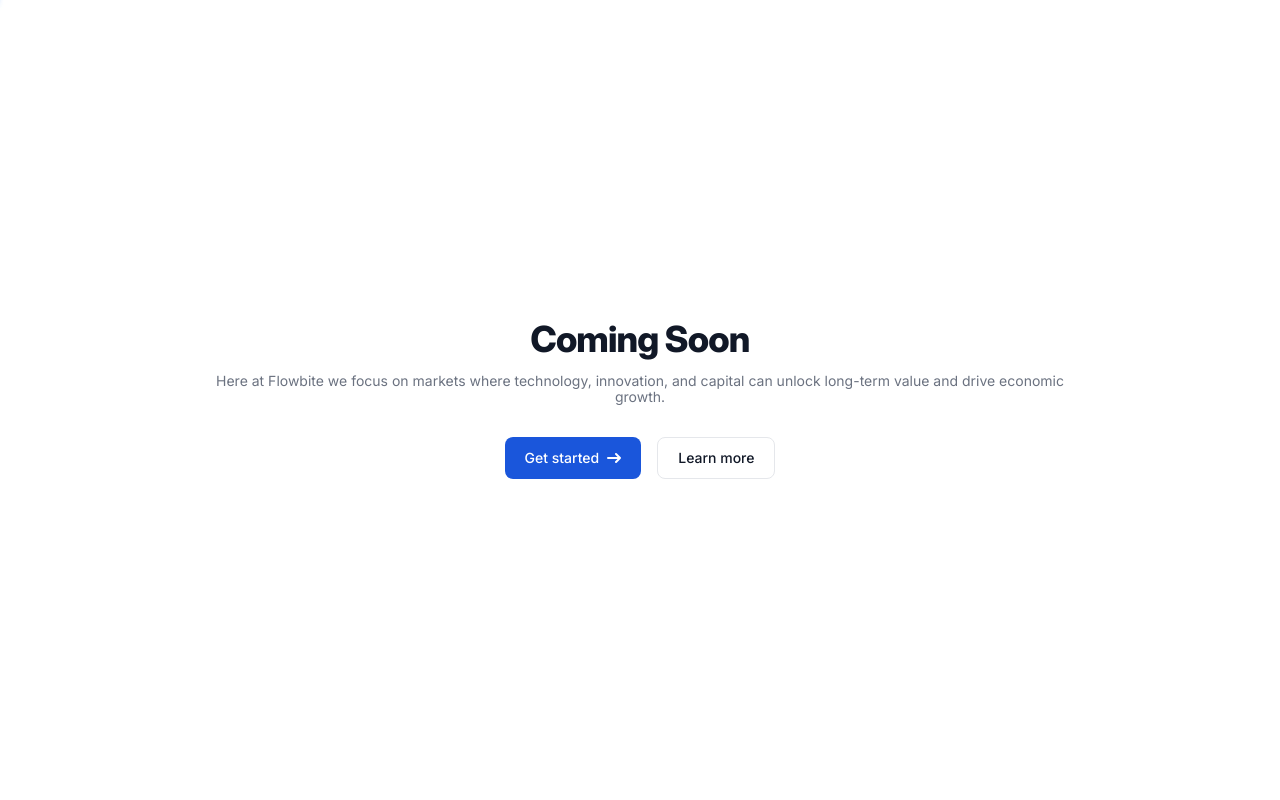
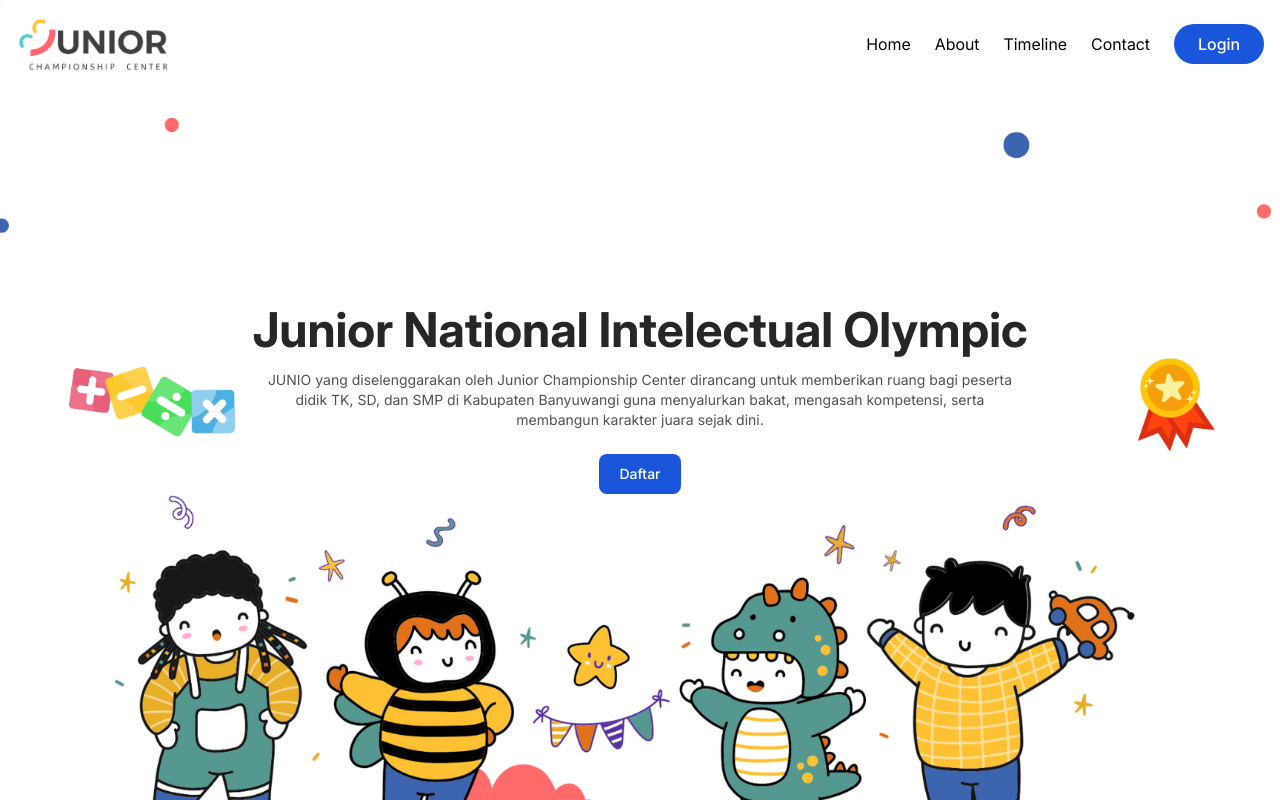
Before and after one commit to Firay24/JD-FiraYusiRukmana-jcc-frontend, a Next.js app: page / in a window 1280 px wide. Built offline with nearby package versions, Linux system fonts and the light colour scheme.

Commit message:
feat: implement new home page design
- Added responsive navigation menu
- Implemented hero section with background image
- Updated styling and layout
- Improved overall user experience

```diff
--- a/src/app/globals.css
+++ b/src/app/globals.css
@@ -121,7 +121,7 @@
   overflow-y: scroll !important;
 }
 
-h1 {
+/* h1 {
   @apply text-h1;
 }
 h2 {
@@ -138,9 +138,9 @@
 }
 h6 {
   @apply text-h6;
-}
+} */
 
-.text-paragraph-italic {
+/* .text-paragraph-italic {
   @apply text-italic italic;
 }
 .text-paragraph-link {
@@ -148,7 +148,7 @@
 }
 .text-paragraph-indent {
   @apply indent-4 text-indent;
-}
+} */
 
 /* Hide the "x" button in WebKit browsers (Chrome Safari Edge) */
 input[type="search"]::-webkit-search-cancel-button {
--- a/src/app/page.tsx
+++ b/src/app/page.tsx
@@ -1,23 +1,98 @@
+"use client";
+import Link from "next/link";
+import { RxHamburgerMenu } from "react-icons/rx";
+import { IoClose } from "react-icons/io5";
+import { useState } from "react";
+
 export default function Home() {
+  const [isMenuOpen, setIsMenuOpen] = useState(false);
+
+  const toggleMenu = () => {
+    setIsMenuOpen((prev) => !prev); // Toggle menu state
+    console.log("Menu state:", !isMenuOpen); // Debugging log
+  };
+
   return (
-    <main className="flex h-full w-full items-center justify-center">
-      <section className="dark:bg-gray-900 bg-white">
-        <div className="mx-auto max-w-screen-xl px-4 py-8 text-center lg:py-16">
-          <h1 className="text-4xl text-gray-900 md:text-5xl lg:text-6xl mb-4 font-extrabold leading-none tracking-tight dark:text-white">Coming Soon</h1>
-          <p className="text-lg text-gray-500 lg:text-xl dark:text-gray-400 mb-8 font-normal sm:px-16 lg:px-48">Here at Flowbite we focus on markets where technology, innovation, and capital can unlock long-term value and drive economic growth.</p>
-          <div className="flex flex-col space-y-4 sm:flex-row sm:justify-center sm:space-y-0">
-            <a href="#" className="text-base bg-blue-700 hover:bg-blue-800 focus:ring-blue-300 dark:focus:ring-blue-900 inline-flex items-center justify-center rounded-lg px-5 py-3 text-center font-medium text-white focus:ring-4">
-              Get started
-              <svg className="ms-2 h-3.5 w-3.5 rtl:rotate-180" aria-hidden="true" xmlns="http://www.w3.org/2000/svg" fill="none" viewBox="0 0 14 10">
-                <path stroke="currentColor" strokeLinecap="round" strokeLinejoin="round" strokeWidth="2" d="M1 5h12m0 0L9 1m4 4L9 9" />
-              </svg>
+    <main>
+      <nav className="absolute top-0 z-20 w-full bg-white">
+        <div className="flex items-center justify-between p-4">
+          {/* Logo */}
+          <div className="flex-shrink-0">
+            <img src="/img/logo.png" alt="Logo" className="h-10 w-auto md:h-14" />
+          </div>
+
+          {/* Hamburger Icon */}
+          <div className="text-3xl flex md:hidden">
+            <button onClick={toggleMenu} aria-label="Toggle Menu">
+              {isMenuOpen ? <IoClose /> : <RxHamburgerMenu />}
+            </button>
+          </div>
+
+          {/* Desktop Menu */}
+          <div className="hidden items-center space-x-6 md:flex">
+            <a href="#home" className="hover:text-gray-400">
+              Home
             </a>
-            <a href="#" className="text-sm text-gray-900 border-gray-200 hover:bg-gray-100 hover:text-blue-700 focus:ring-gray-100 dark:focus:ring-gray-700 dark:bg-gray-800 dark:text-gray-400 dark:border-gray-600 dark:hover:bg-gray-700 rounded-lg border bg-white px-5 py-3 font-medium focus:z-10 focus:outline-none focus:ring-4 sm:ms-4 dark:hover:text-white">
-              Learn more
+            <a href="#about" className="hover:text-gray-400">
+              About
             </a>
+            <a href="#timeline" className="hover:text-gray-400">
+              Timeline
+            </a>
+            <a href="#contact" className="hover:text-gray-400">
+              Contact
+            </a>
+            <Link href="/login" passHref>
+              <button type="button" className="rounded-full bg-blue-700 px-6 py-2 font-medium text-white hover:bg-blue-800 focus:outline-none focus:ring-2 focus:ring-blue-300">
+                Login
+              </button>
+            </Link>
           </div>
         </div>
-      </section>
+
+        {/* Mobile Menu */}
+        <div className={`absolute left-0 top-full z-20 w-full bg-white pb-6 shadow-md transition-all duration-300 ease-in-out ${isMenuOpen ? "max-h-screen opacity-100" : "max-h-0 opacity-0"} md:hidden`}>
+          <div className="flex flex-col items-center space-y-6 py-4">
+            <a href="#home" className="hover:text-gray-400">
+              Home
+            </a>
+            <a href="#about" className="hover:text-gray-400">
+              About
+            </a>
+            <a href="#timeline" className="hover:text-gray-400">
+              Timeline
+            </a>
+            <a href="#contact" className="hover:text-gray-400">
+              Contact
+            </a>
+            <Link href="/login" passHref>
+              <button type="button" className="rounded-full bg-blue-700 px-6 py-2 font-medium text-white hover:bg-blue-800 focus:outline-none focus:ring-2 focus:ring-blue-300">
+                Login
+              </button>
+            </Link>
+          </div>
+        </div>
+      </nav>
+
+      {/* Hero Section */}
+      <div
+        className="relative h-screen w-full bg-cover bg-center px-4"
+        style={{
+          backgroundImage: "url('/img/bg.png')",
+          backgroundSize: "cover", // Ensures the background image covers the full width and height
+          backgroundRepeat: "no-repeat", // Avoids repeating the background image
+        }}
+      >
+        <div className="relative top-36 z-10 flex h-full flex-col items-center text-center md:top-0 md:justify-center">
+          <div className="flex flex-col items-center">
+            <h1 className="text-3xl md:text-5xl font-bold text-neutral-800">Junior National Intelectual Olympic</h1>
+            <p className="text-sm mt-4 w-[90%] text-neutral-600 md:max-w-[60%]">JUNIO yang diselenggarakan oleh Junior Championship Center dirancang untuk memberikan ruang bagi peserta didik TK, SD, dan SMP di Kabupaten Banyuwangi guna menyalurkan bakat, mengasah kompetensi, serta membangun karakter juara sejak dini.</p>
+            <button type="button" className="text-sm mt-6 rounded-lg bg-blue-700 px-5 py-2.5 font-medium text-white hover:bg-blue-800 focus:outline-none focus:ring-4 focus:ring-blue-300 dark:bg-blue-600 dark:hover:bg-blue-700 dark:focus:ring-blue-800">
+              Daftar
+            </button>
+          </div>
+        </div>
+      </div>
     </main>
   );
 }
--- a/src/components/layout/RootLayout/index.tsx
+++ b/src/components/layout/RootLayout/index.tsx
@@ -7,10 +7,12 @@
 export default function LayoutRoot({ font, children }: { font: string; children: React.ReactNode }) {
   return (
     <html lang="en" suppressHydrationWarning>
-      <body className={`${font} custom-scrollbar font-inter text-body antialiased`}>
+      <body className={`${font} custom-scrollbar flex justify-center font-inter text-body antialiased`}>
         <SnackbarProvider>
           <LoadingPageProvider>
-            <LoadingBarProvider>{children}</LoadingBarProvider>
+            <LoadingBarProvider>
+              <div className="w-full max-w-7xl bg-white">{children}</div>
+            </LoadingBarProvider>
           </LoadingPageProvider>
         </SnackbarProvider>
       </body>
--- a/tailwind.config.ts
+++ b/tailwind.config.ts
@@ -12,24 +12,24 @@
       center: true,
       padding: "1rem",
     },
-    fontSize: {
-      h1: ["var(--font-h1-size)", { lineHeight: "var(--font-h1-line)", fontWeight: "var(--font-h1-weight)" }],
-      h2: ["var(--font-h2-size)", { lineHeight: "var(--font-h2-line)", fontWeight: "var(--font-h1-weight)" }],
-      h3: ["var(--font-h3-size)", { lineHeight: "var(--font-h3-line)", fontWeight: "var(--font-h1-weight)" }],
-      h4: ["var(--font-h4-size)", { lineHeight: "var(--font-h4-line)", fontWeight: "var(--font-h1-weight)" }],
-      h5: ["var(--font-h5-size)", { lineHeight: "var(--font-h5-line)", fontWeight: "var(--font-h1-weight)" }],
-      h6: ["var(--font-h6-size)", { lineHeight: "var(--font-h6-line)", fontWeight: "var(--font-h1-weight)" }],
-      h7: ["var(--font-h7-size)", { lineHeight: "var(--font-h7-line)", fontWeight: "var(--font-h1-weight)" }],
-      h8: ["var(--font-h8-size)", { lineHeight: "var(--font-h8-line)", fontWeight: "var(--font-h1-weight)" }],
-      body: ["var(--font-body-size)", { lineHeight: "var(--font-body-line)", fontWeight: "var(--font-body-weight)" }],
-      small: ["var(--font-small-size)", { lineHeight: "var(--font-small-line)", fontWeight: "var(--font-small-weight)" }],
-      bold: ["var(--font-bold-size)", { lineHeight: "var(--font-bold-line)", fontWeight: "var(--font-bold-weight)" }],
-      italic: ["var(--font-italic-size)", { lineHeight: "var(--font-italic-line)", fontWeight: "var(--font-italic-weight)" }],
-      link: ["var(--font-link-size)", { lineHeight: "var(--font-link-line)", fontWeight: "var(--font-link-weight)" }],
-      paragraph: ["var(--font-paragraph-size)", { lineHeight: "var(--font-paragraph-line)", fontWeight: "var(--font-paragraph-weight)" }],
-      indent: ["var(--font-indent-size)", { lineHeight: "var(--font-indent-line)", fontWeight: "var(--font-indent-weight)" }],
-      xsmall: ["var(--font-xsmall-size)", { lineHeight: "var(--font-xsmall-line)", fontWeight: "var(--font-xsmall-weight)" }],
-    },
+    // fontSize: {
+    //   h1: ["var(--font-h1-size)", { lineHeight: "var(--font-h1-line)", fontWeight: "var(--font-h1-weight)" }],
+    //   h2: ["var(--font-h2-size)", { lineHeight: "var(--font-h2-line)", fontWeight: "var(--font-h1-weight)" }],
+    //   h3: ["var(--font-h3-size)", { lineHeight: "var(--font-h3-line)", fontWeight: "var(--font-h1-weight)" }],
+    //   h4: ["var(--font-h4-size)", { lineHeight: "var(--font-h4-line)", fontWeight: "var(--font-h1-weight)" }],
+    //   h5: ["var(--font-h5-size)", { lineHeight: "var(--font-h5-line)", fontWeight: "var(--font-h1-weight)" }],
+    //   h6: ["var(--font-h6-size)", { lineHeight: "var(--font-h6-line)", fontWeight: "var(--font-h1-weight)" }],
+    //   h7: ["var(--font-h7-size)", { lineHeight: "var(--font-h7-line)", fontWeight: "var(--font-h1-weight)" }],
+    //   h8: ["var(--font-h8-size)", { lineHeight: "var(--font-h8-line)", fontWeight: "var(--font-h1-weight)" }],
+    //   body: ["var(--font-body-size)", { lineHeight: "var(--font-body-line)", fontWeight: "var(--font-body-weight)" }],
+    //   small: ["var(--font-small-size)", { lineHeight: "var(--font-small-line)", fontWeight: "var(--font-small-weight)" }],
+    //   bold: ["var(--font-bold-size)", { lineHeight: "var(--font-bold-line)", fontWeight: "var(--font-bold-weight)" }],
+    //   italic: ["var(--font-italic-size)", { lineHeight: "var(--font-italic-line)", fontWeight: "var(--font-italic-weight)" }],
+    //   link: ["var(--font-link-size)", { lineHeight: "var(--font-link-line)", fontWeight: "var(--font-link-weight)" }],
+    //   paragraph: ["var(--font-paragraph-size)", { lineHeight: "var(--font-paragraph-line)", fontWeight: "var(--font-paragraph-weight)" }],
+    //   indent: ["var(--font-indent-size)", { lineHeight: "var(--font-indent-line)", fontWeight: "var(--font-indent-weight)" }],
+    //   xsmall: ["var(--font-xsmall-size)", { lineHeight: "var(--font-xsmall-line)", fontWeight: "var(--font-xsmall-weight)" }],
+    // },
     fontFamily: {
       inter: ["var(--font-inter)", "sans-serif"],
       monospace: 'Consolas, "Courier New", monospace',
```
Also changed, not shown: public/img/bg.png (added), public/img/logo.png (added).
